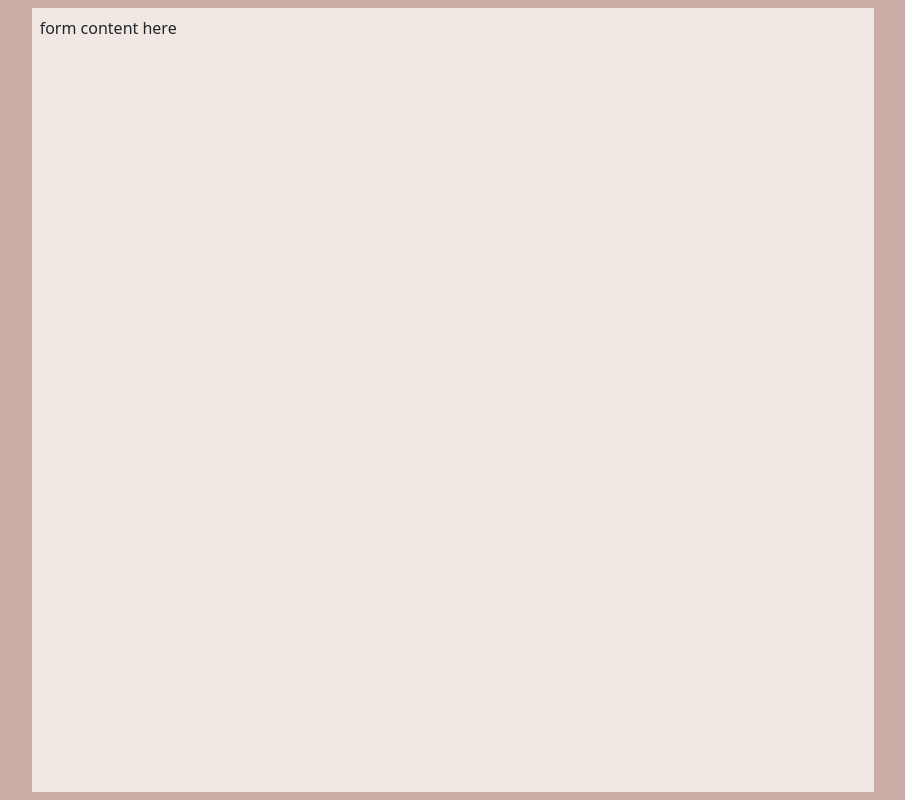
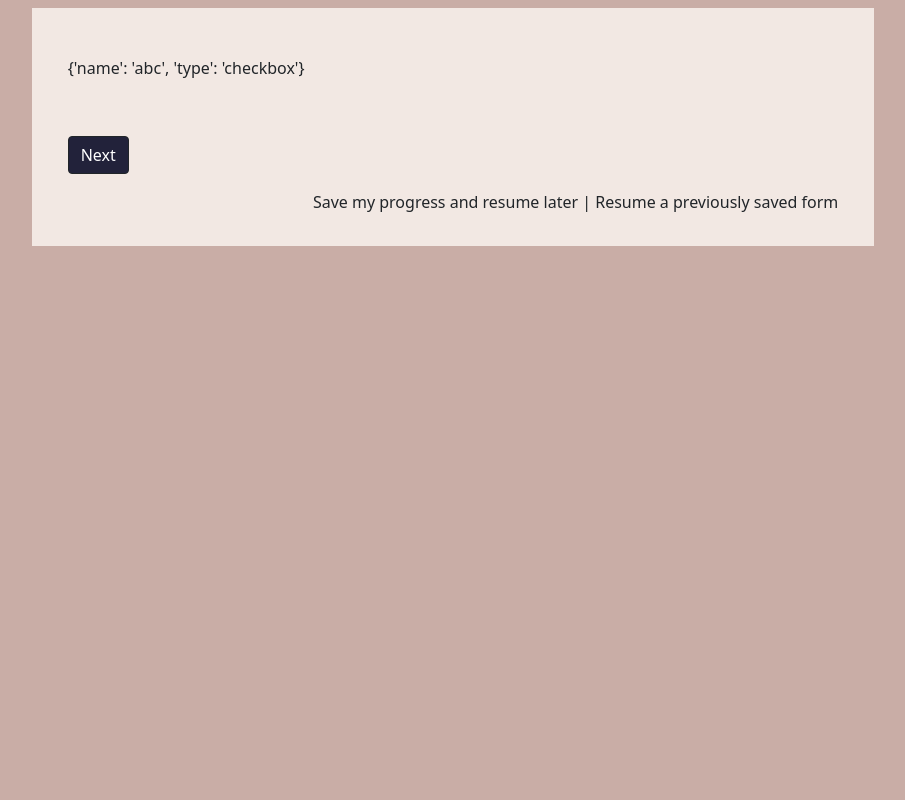
Before and after one commit to PoorviShetty/mlh-form-clone, a Flask app: page /form/1 in a window 1280 px wide. Shown: the whole page, without its empty margins (187-1092 px from the left). Run offline with Flask 2, Linux system fonts and the light colour scheme.

Commit message:
a multi-page form lol

```diff
--- a/app.py
+++ b/app.py
@@ -1,5 +1,6 @@
 import os
 import random
+import json
 from flask import Flask, render_template, request, redirect, url_for, flash, session, abort, send_from_directory
 from models import db
 from dotenv import load_dotenv
@@ -27,8 +28,10 @@
 
 @app.route('/form/<int:id>', methods=['GET', 'POST'])
 def form(id):
-    print(id)
-    return render_template('form.html')
+    with open('form.json') as test_file:
+        form = json.load(test_file)
+    print(form)
+    return render_template('form.html', form=form)
 
 if __name__ == '__main__':
     with app.app_context():
--- /dev/null
+++ b/form.json
@@ -0,0 +1,14 @@
+{
+  "1": {
+    "name": "abc",
+    "type": "checkbox"
+  },
+  "2": {
+    "name": "abc",
+    "type": "text"
+  },
+  "3": {
+    "name": "abc",
+    "type": "checkbox"
+  }
+}
--- a/static/css/styles.css
+++ b/static/css/styles.css
@@ -13,3 +13,7 @@
 .bg-light{
     background-color: var(--isabelline) !important;
 }
+
+.btn-dark{
+    background-color: var(--space-cadet) !important;
+}
--- a/templates/base.html
+++ b/templates/base.html
@@ -12,7 +12,7 @@
     <link href="https://cdn.jsdelivr.net/npm/bootstrap@5.1.0/dist/css/bootstrap.min.css" rel="stylesheet" integrity="sha384-KyZXEAg3QhqLMpG8r+8fhAXLRk2vvoC2f3B09zVXn8CA5QIVfZOJ3BCsw2P0p/We" crossorigin="anonymous">
     <link href="{{url_for('static',filename = 'css/styles.css')}}" rel="stylesheet">
 
-    <title>Minor League Hacking Fellow! | Application Form</title>
+    <title>Application Form</title>
   </head>
   <body>
     {% block content %} {% endblock %}
--- a/templates/base_form.html
+++ b/templates/base_form.html
@@ -2,9 +2,9 @@
 
 {% block content %}
 
-<div class="container-fluid d-flex justify-content-center bg-dark p-2">
-    <div class="col-11 col-md-8 bg-light" style="min-height : 98vh">
-        <div class="row m-2">
+<div class="container-fluid bg-dark p-2 min-vh-100">
+    <div class="row d-flex justify-content-center m-0">
+        <div class="col-11 col-md-8 bg-light">
             {% block form %} {% endblock %}
         </div>
     </div>
--- a/templates/form.html
+++ b/templates/form.html
@@ -2,6 +2,88 @@
 
 {% block form %}
 
-form content here
+<style>
+    .section {
+      display: none;
+    }
+</style>
+
+<div class="container">
+    <form method = "POST" id="form">
+        <div class="row py-2 pt-5">
+            <div class="col col-md-11">
+                {% for i in range(1, form| length + 1) %}
+                    <div class="section">
+                        {{form[i|string]}}
+                    </div>
+                {% endfor %}
+            </div>
+
+        </div>
+        <div class="row pt-5 pb-3 d-flex">
+            <div class="col">
+                <button type="button" class="btn btn-dark me-2" id="prevBtn" onclick="nextPrev(-1)">Previous</button>
+                <button type="button" class="btn btn-dark me-2" id="nextBtn" onclick="nextPrev(1)">Next</button>
+            </div>
+        </div>
+        <div class = "row pb-3">
+            <p class="text-end">
+                Save my progress and resume later | Resume a previously saved form
+            </p>
+        </div>
+    </form>
+</div>
+
+
+<script>
+    var currentTab = 0;
+    showTab(currentTab);
+
+    function showTab(n) {
+        var x = document.getElementsByClassName("section");
+        x[n].style.display = "block";
+        if (n == 0) {
+        document.getElementById("prevBtn").style.display = "none";
+        } else {
+        document.getElementById("prevBtn").style.display = "inline";
+        }
+        if (n == (x.length - 1)) {
+        document.getElementById("nextBtn").innerHTML = "Submit";
+        } else {
+        document.getElementById("nextBtn").innerHTML = "Next";
+        }
+    }
+
+    function nextPrev(n) {
+        var x = document.getElementsByClassName("section");
+    //   if (n == 1 && !validateForm()) return false;
+        x[currentTab].style.display = "none";
+        currentTab = currentTab + n;
+        if (currentTab >= x.length) {
+        document.getElementById("form").submit();
+        return false;
+        }
+        showTab(currentTab);
+    }
+
+    // function validateForm() {
+    //   var x, y, i, valid = true;
+    //   x = document.getElementsByClassName("section");
+    //   y = x[currentTab].getElementsByTagName("input");
+    //   for (i = 0; i < y.length; i++) {
+    //     if (y[i].value == "") {
+    //       y[i].className += " invalid";
+    //       valid = false;
+    //     }
+    //   }
+
+    //   if (valid) {
+    //     document.getElementsByClassName("step")[currentTab].className += " finish";
+    //   }
+    //   return valid;
+    // }
+
+
+    </script>
 
 {% endblock %}
```
Also changed, not shown: TODO.md (+3 -1 lines).
